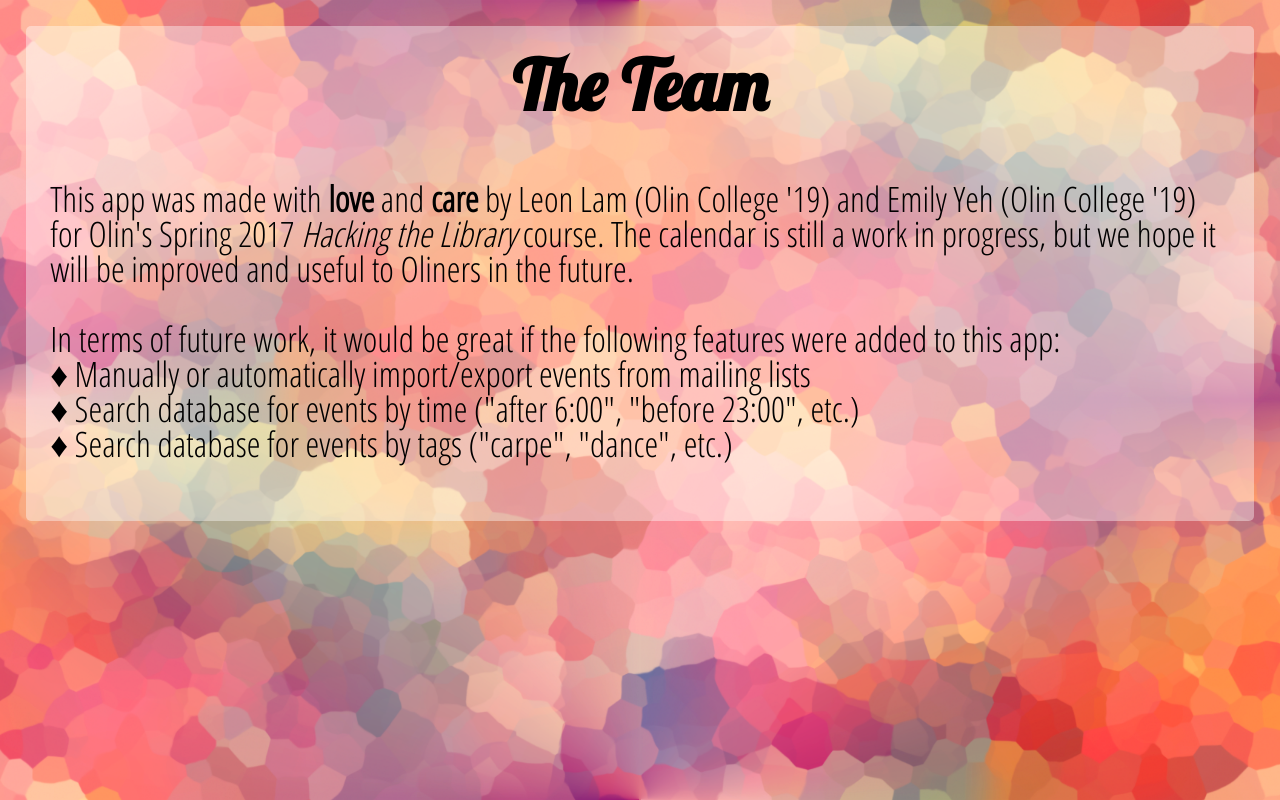
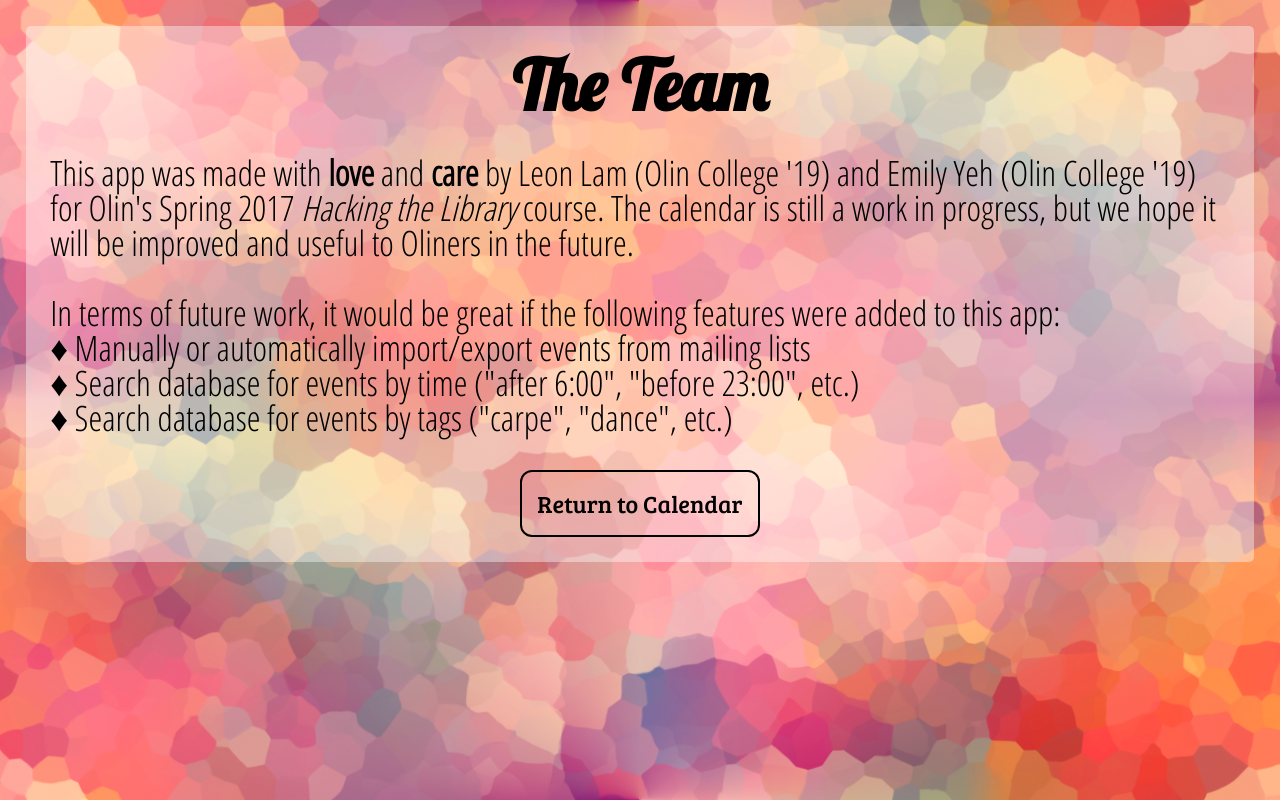
Before and after one commit to leonjunwei/htl-calendar, a Flask app: page /about in a window 1280 px wide. Run offline with Flask 2, Linux system fonts and the light colour scheme; some libraries are stand-ins or nearby versions.

Commit message:
Updating about page

```diff
--- a/templates/about.html
+++ b/templates/about.html
@@ -1,7 +1,7 @@
 <!DOCTYPE html>
 <html>
     <head>
-        <link rel=stylesheet type=text/css href="static/stylesheet.css?version=10">
+        <link rel=stylesheet type=text/css href="static/stylesheet.css?version=11">
         <link href="https://fonts.googleapis.com/css?family=Bree+Serif|Karla|Lobster|Pacifico|Open+Sans+Condensed:300" rel="stylesheet"> <!-- add Google fonts -->
         <title>OCC | About</title>
     </head>
@@ -9,7 +9,7 @@
     <body>
     	<div class="highlight">
     	<h2><a href="/about.html">The Team</a></h2>
-    	<br/>
+
     	<p>This app was made with <b>love</b> and <b>care</b> by Leon Lam (Olin College '19) and Emily Yeh (Olin College '19) for Olin's Spring 2017 <em>Hacking the Library</em> course. The calendar is still a work in progress, but we hope it will be improved and useful to Oliners in the future.
 
     	<br/><br/>
@@ -22,6 +22,8 @@
     	&diams; Search database for events by time ("after 6:00", "before 23:00", etc.) <br/>
     	&diams; Search database for events by tags ("carpe", "dance", etc.)
     	</p>
+
+    	<center><a href="/"><button class="menu">Return to Calendar</button></a>
     	</div>
     </body>
 </html>
```
